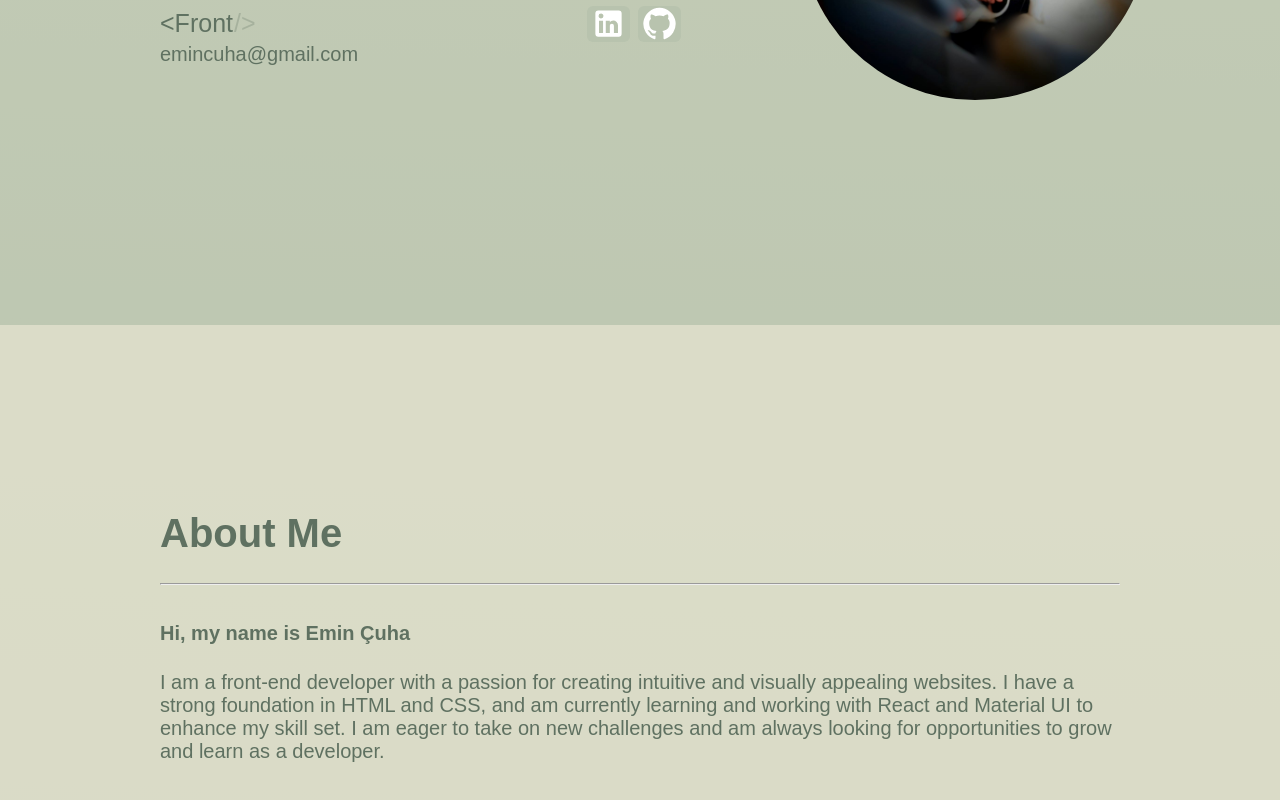
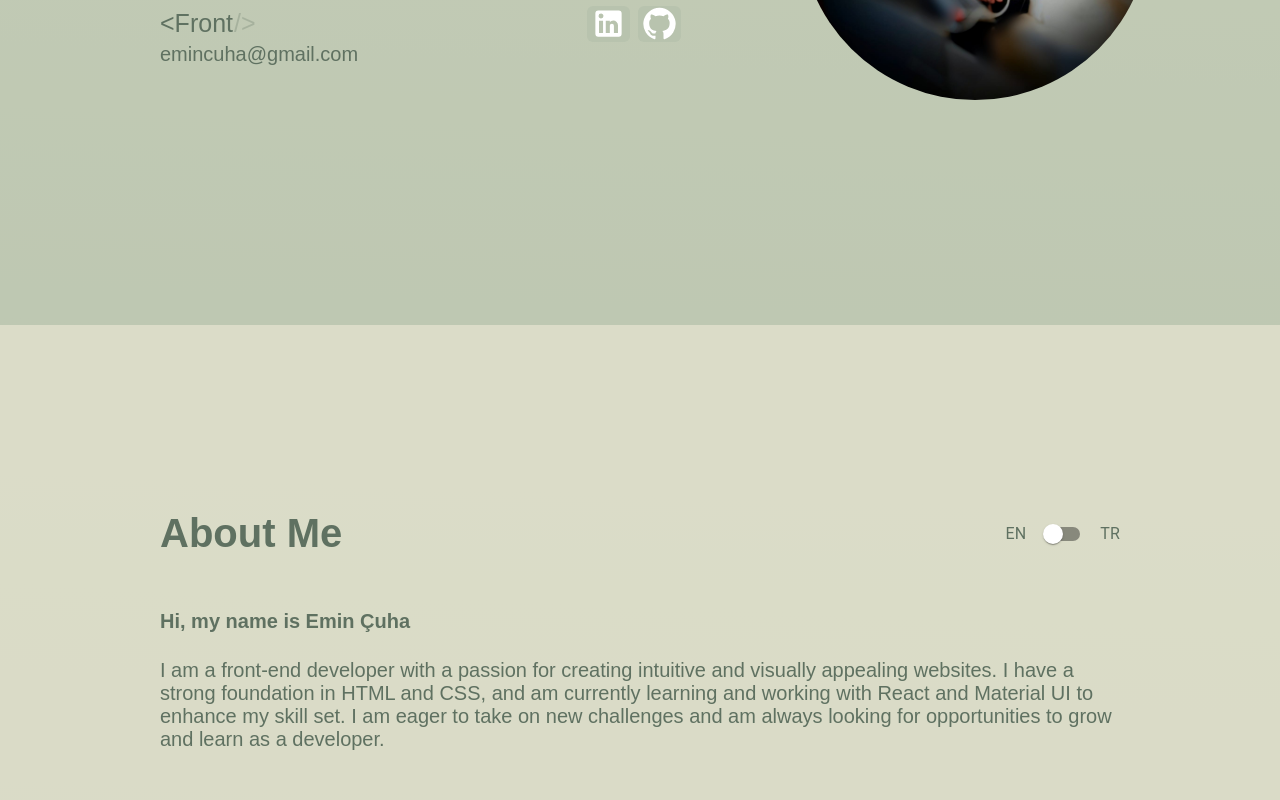
Before and after one commit to Sheravil/sheravil.github.io, a React (Create React App) app: page / in a window 1280 px wide. Shown: the part 544-1344 px from the top of the page. Built offline with nearby package versions, Linux system fonts and the light colour scheme.

Commit message:
furki can buyur sen yaptın incele

```diff
--- a/package.json
+++ b/package.json
@@ -2,6 +2,7 @@
   "name": "my-app",
   "version": "0.1.0",
   "private": true,
+  "homepage": "https://sheravil.github.io/",
   "dependencies": {
     "@emotion/react": "^11.10.5",
     "@emotion/styled": "^11.10.5",
@@ -17,12 +18,15 @@
     "react-scripts": "5.0.1",
     "typewriter-effect": "^2.19.0",
     "web-vitals": "^2.1.4"
+
   },
   "scripts": {
     "start": "react-scripts start",
     "build": "react-scripts build",
     "test": "react-scripts test",
-    "eject": "react-scripts eject"
+    "eject": "react-scripts eject",
+    "predeploy":"react-scripts build && touch ./build/.nojekyll",
+    "deploy": "gh-pages -d build -t true"
   },
   "eslintConfig": {
     "extends": [
--- a/src/components/AboutMe/AboutMe.js
+++ b/src/components/AboutMe/AboutMe.js
@@ -1,9 +1,57 @@
-import React from "react";
+import React, { useState } from "react";
 
 import Box from "@mui/material/Box";
 import Grid from "@mui/material/Grid";
+import Switch from "@mui/material/Switch";
+import Stack from "@mui/material/Stack";
+import Typography from "@mui/material/Typography";
+
+const LANGUAGES = { TR: "TR", EN: "EN" };
+
+const TEXTS = {
+  head: {
+    TR: "Hakkımda",
+    EN: "About Me",
+  },
+  body: {
+    TR: (
+      <>
+        <h4>Merhaba, benim adım Emin Çuha</h4>
+        <p>
+          Görsel olarak çekici web sitesi oluşturma isteği olan bir Ön-Uç
+          geliştiricisiyim.HTML , CSS ve BootStrap konusunda güçlü bir temele
+          sahibim. React ve Material UI kullanıyorum . Bir geliştirici olarak
+          her zaman kendimi daha ileri seviyeye taşımaya çalışıyorum.
+        </p>
+      </>
+    ),
+    EN: (
+      <>
+        <h4>Hi, my name is Emin Çuha </h4>
+        <p>
+          I am a front-end developer with a passion for creating intuitive and
+          visually appealing websites. I have a strong foundation in HTML and
+          CSS, and am currently learning and working with React and Material UI
+          to enhance my skill set. I am eager to take on new challenges and am
+          always looking for opportunities to grow and learn as a developer.
+        </p>
+      </>
+    ),
+  },
+};
 
 export default function AboutMe() {
+  const [languange, setLanguange] = useState(LANGUAGES.EN);
+
+  const handleLanguageClick = (_, checked) => {
+    if (checked) {
+      setLanguange(LANGUAGES.TR);
+      return;
+    }
+
+    setLanguange(LANGUAGES.EN);
+  };
+
   return (
     <Box
       id="aboutMe"
@@ -28,14 +76,32 @@ export default function AboutMe() {
         >
           <Grid
             item
-            xs={12}
+            xs={8}
             alignSelf="flex-start"
             textAlign="left"
             fontSize={30}
             sx={{ fontSize: { xs: 20, xl: 30 } }}
           >
-            <h1>About Me</h1>
-            <hr />
+            <h1>{TEXTS.head[languange]}</h1>
+          </Grid>
+
+          <Grid
+            item
+            xs={4}
+            display="flex"
+            alignItems="center"
+            justifyContent="flex-end"
+          >
+            <Stack direction="row" spacing={1} alignItems="center">
+              <Typography>EN</Typography>
+              <Switch
+                checked={languange === LANGUAGES.TR}
+                inputProps={{ "aria-label": "language" }}
+                onChange={handleLanguageClick}
+                color="default"
+              />
+              <Typography>TR</Typography>
+            </Stack>
           </Grid>
 
           <Grid
@@ -44,15 +110,7 @@ export default function AboutMe() {
             fontSize={30}
             sx={{ fontSize: { xs: 20, xl: 30 } }}
           >
-            <h4>Hi, my name is Emin Çuha </h4>
-            <p>
-              I am a front-end developer with a passion for creating intuitive
-              and visually appealing websites. I have a strong foundation in
-              HTML and CSS, and am currently learning and working with React and
-              Material UI to enhance my skill set. I am eager to take on new
-              challenges and am always looking for opportunities to grow and
-              learn as a developer.
-            </p>
+            {TEXTS.body[languange]}
           </Grid>
         </Grid>
       </Grid>
--- a/src/components/navbar/Navbar.js
+++ b/src/components/navbar/Navbar.js
@@ -14,7 +14,7 @@ import MenuItem from "@mui/material/MenuItem";
 const pages = [
   { name: "Hi There", id: "hiThere" },
   { name: "About Me", id: "aboutMe" },
-  { name: "About Me", id: "aboutMe" },
+  // { name: "About Me", id: "aboutMe" },
 ];
 
 export default function Navbar() {
```
